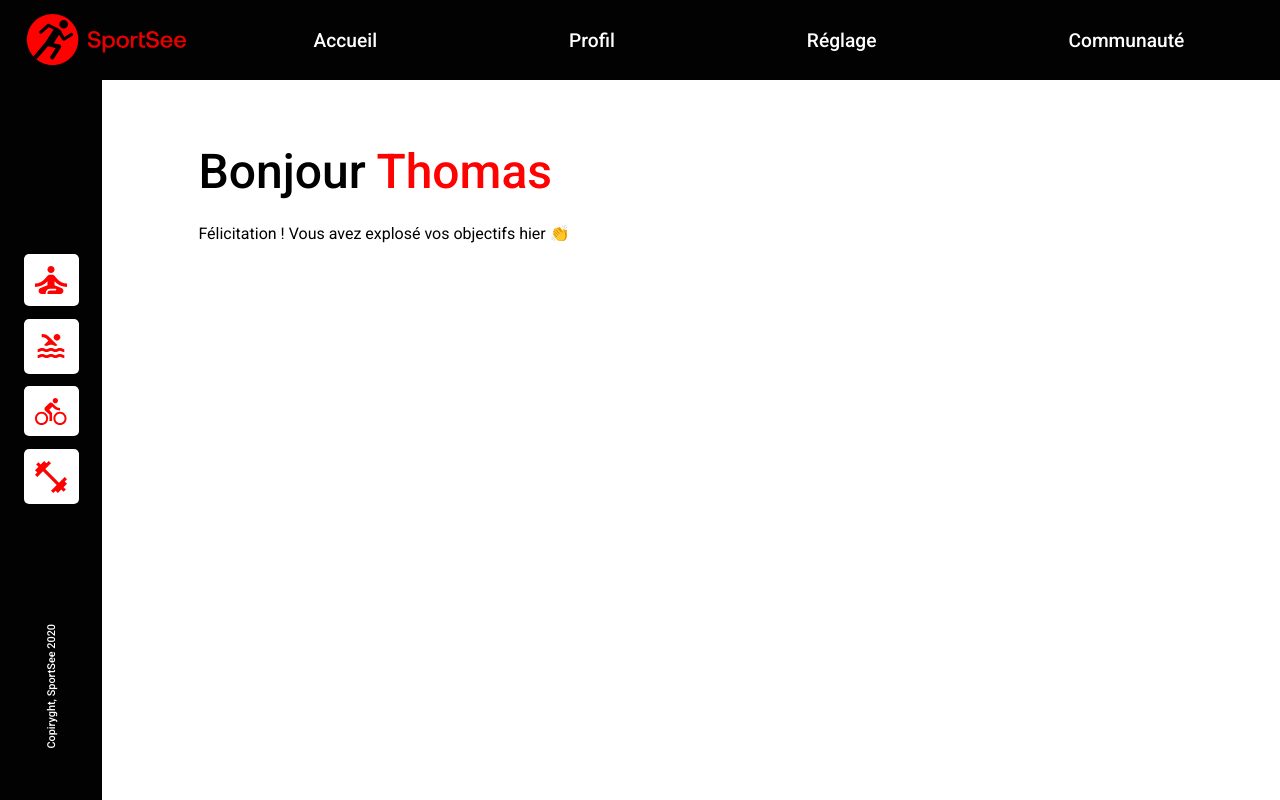
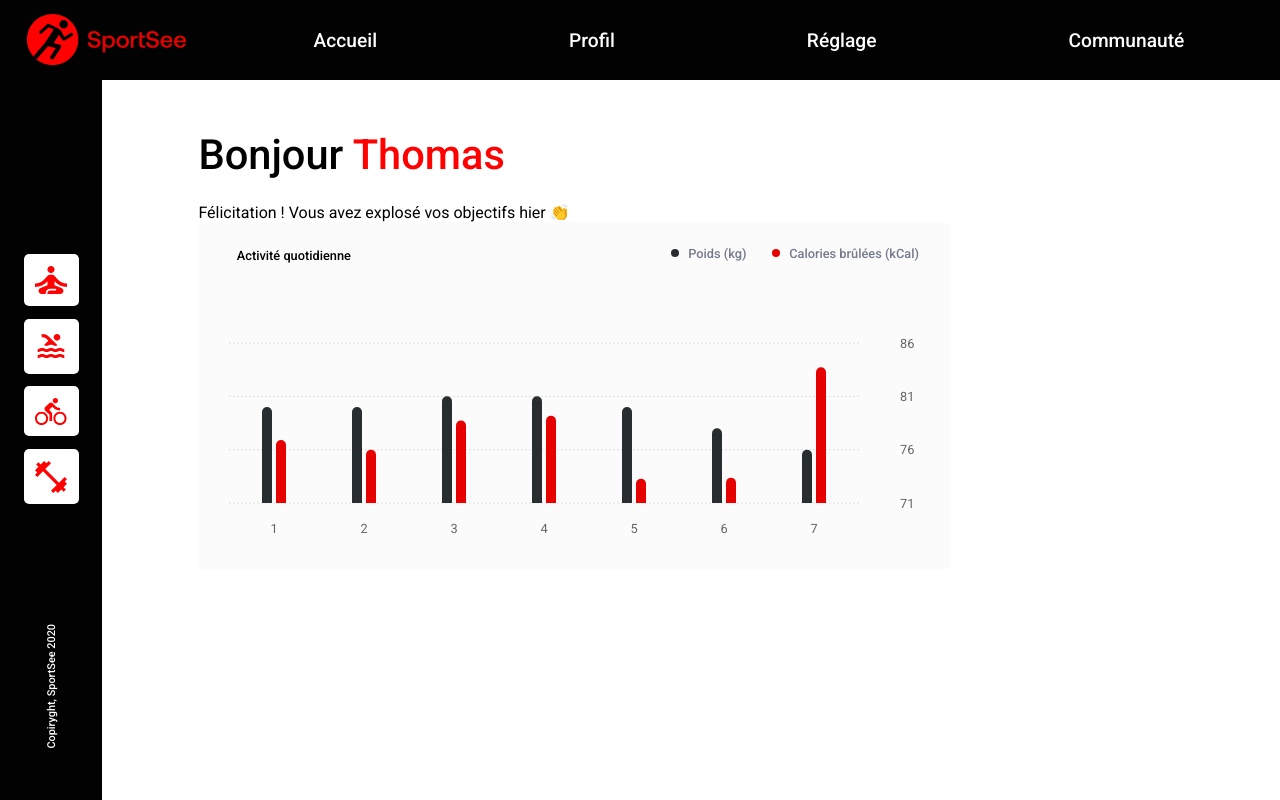
Before and after one commit to rMaloberti/RemiMaloberti_12_12022023, a React (Create React App) app: page / in a window 1280 px wide. Built offline with nearby package versions, Linux system fonts and the light colour scheme.

Commit message:
[dependencies] create daily bar chart component

```diff
--- /dev/null
+++ b/src/components/DailyBarChart.jsx
@@ -0,0 +1,99 @@
+import {
+  Bar,
+  BarChart,
+  CartesianGrid,
+  Legend,
+  ResponsiveContainer,
+  Tooltip,
+  XAxis,
+  YAxis,
+} from 'recharts';
+import '../style/components/DailyBarChart.css';
+
+const DailyBarChart = () => {
+  const DATA = [
+    {
+      day: '1',
+      kilogram: 80,
+      calories: 240,
+    },
+    {
+      day: '2',
+      kilogram: 80,
+      calories: 220,
+    },
+    {
+      day: '3',
+      kilogram: 81,
+      calories: 280,
+    },
+    {
+      day: '4',
+      kilogram: 81,
+      calories: 290,
+    },
+    {
+      day: '5',
+      kilogram: 80,
+      calories: 160,
+    },
+    {
+      day: '6',
+      kilogram: 78,
+      calories: 162,
+    },
+    {
+      day: '7',
+      kilogram: 76,
+      calories: 390,
+    },
+  ];
+  return (
+    <div className="daily-bar-chart">
+      <p className="daily-bar-chart__title">Activité quotidienne</p>
+      <ResponsiveContainer width="100%" height={300}>
+        <BarChart data={DATA} barSize={10}>
+          <XAxis dataKey="day" tickCount={10} tickMargin={15} axisLine={false} tickLine={false} />
+          <YAxis
+            type="number"
+            yAxisId={1}
+            dataKey="kilogram"
+            orientation="right"
+            tickCount={4}
+            tickMargin={35}
+            domain={['dataMin - 5', 'dataMax + 5']}
+            axisLine={false}
+            tickLine={false}
+          />
+          <YAxis
+            yAxisId={2}
+            hide={true}
+            dataKey="calories"
+            domain={['dataMin - 50', 'dataMax + 50']}
+          />
+          <CartesianGrid vertical={false} stroke="#DEDEDE" strokeDasharray="2" />
+          <Tooltip />
+          <Legend align="right" verticalAlign="top" iconSize={8} iconType="cricle" height={100} />
+          <Bar
+            name="Poids (kg)"
+            yAxisId={1}
+            dataKey="kilogram"
+            radius={[5, 5, 0, 0]}
+            fill="#282D30"
+            unit="kg"
+          />
+          <Bar
+            name="Calories brûlées (kCal)"
+            yAxisId={2}
+            dataKey="calories"
+            radius={[5, 5, 0, 0]}
+            fill="#E60000"
+            unit="Kcal"
+          />
+        </BarChart>
+      </ResponsiveContainer>
+    </div>
+  );
+};
+
+export default DailyBarChart;
--- a/src/components/Dashboard.jsx
+++ b/src/components/Dashboard.jsx
@@ -1,4 +1,5 @@
 import '../style/components/Dashboard.css';
+import DailyBarChart from './DailyBarChart';
 
 const Dashboard = () => {
   return (
@@ -7,7 +8,18 @@ const Dashboard = () => {
         <p className="dashboard__header__greetings">
           Bonjour <span className="dashboard__header__greetings__name">Thomas</span>
         </p>
-        <p className="dashbord__header__feedback">Félicitation ! Vous avez explosé vos objectifs hier 👏</p>
+        <p className="dashboard__header__feedback">
+          Félicitation ! Vous avez explosé vos objectifs hier 👏
+        </p>
+      </div>
+      <div className="dashboard__stats">
+        <div className="charts">
+          <div className="charts-top">
+            <DailyBarChart />
+          </div>
+          <div className="charts-bottom"></div>
+        </div>
+        <div className="nutritionals"></div>
       </div>
     </div>
   );
--- /dev/null
+++ b/src/style/components/DailyBarChart.css
@@ -0,0 +1,58 @@
+.daily-bar-chart {
+  /* Size */
+  width: 100%;
+
+  /* Display */
+  display: flex;
+  justify-content: center;
+  align-items: center;
+
+  /* Position */
+  position: relative;
+
+  /* Background */
+  background-color: #fbfbfb;
+
+  /* Border */
+  border-radius: 0.5vw;
+
+  /* Margin and padding */
+  padding: 2vh 2vw 4vh 2vw;
+}
+
+.daily-bar-chart__title {
+  /* Position */
+  position: absolute;
+  top: 3.3vh;
+  left: 3vw;
+
+  /* Font */
+  font-size: 1vw;
+  font-weight: 500;
+}
+
+.legend-item-0 {
+  /* Margin and padding */
+  margin-right: 2vw !important;
+}
+
+.legend-item-1 {
+  /* Margin and padding */
+  margin: 0 !important;
+}
+
+.recharts-legend-item-text {
+  /* Font */
+  color: #74798c !important;
+  font-size: 1vw;
+  font-weight: 500;
+
+  /* Margin and padding */
+  margin-left: 0.4vw;
+}
+
+.recharts-text {
+  /* Font */
+  color: #9B9EAC;
+  font-size: 1vw;
+}
--- a/src/style/components/Dashboard.css
+++ b/src/style/components/Dashboard.css
@@ -7,7 +7,7 @@
   flex-direction: column;
 
   /* Margin and padding */
-  margin: 6.7vh 6.25vw 8.4vh 7.5vw;
+  margin: 5vh 6.25vw 7vh 7.5vw;
 }
 
 .dashboard__header {
@@ -22,7 +22,7 @@
 
 .dashboard__header__greetings {
   /* Font */
-  font-size: 48px;
+  font-size: 3.25vw;
   font-weight: 500;
 }
 
@@ -33,5 +33,44 @@
 
 .dashboard__header__feedback {
   /* Font */
-  font-size: 18px;
+  font-size: 1.25vw;
 }
+
+.dashboard__stats {
+  /* Size */
+  width: 100%;
+
+  /* Display */
+  display: flex;
+  align-items: center;
+}
+
+.charts {
+  /* Size */
+  width: 75%;
+
+  /* Display */
+  display: flex;
+  flex-direction: column;
+  align-items: center;
+}
+
+.charts-top {
+  /* Size */
+  width: 100%;
+
+  /* Display */
+  display: flex;
+  justify-content: center;
+  align-items: center;
+}
+
+.nutritionals {
+  /* Size */
+  width: 25%;
+
+  /* Display */
+  display: flex;
+  flex-direction: column;
+  align-items: center;
+}
```
